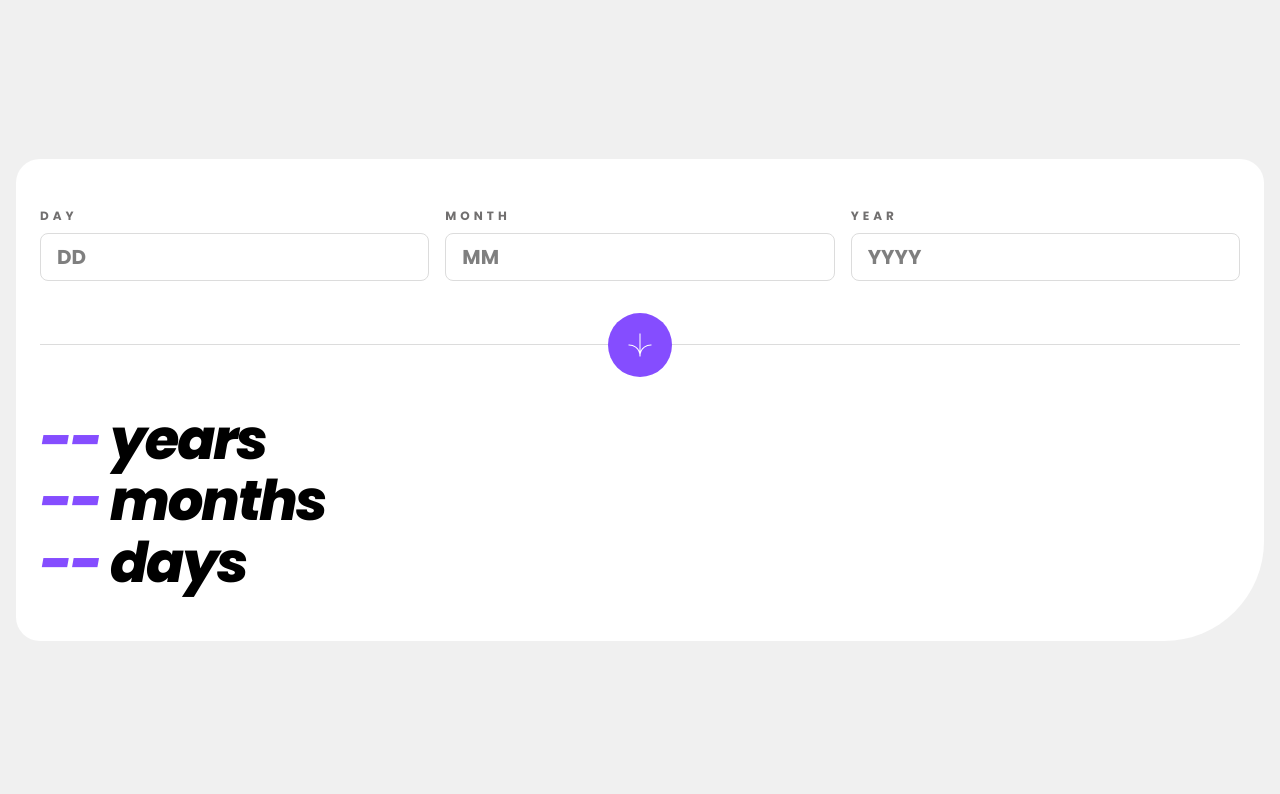
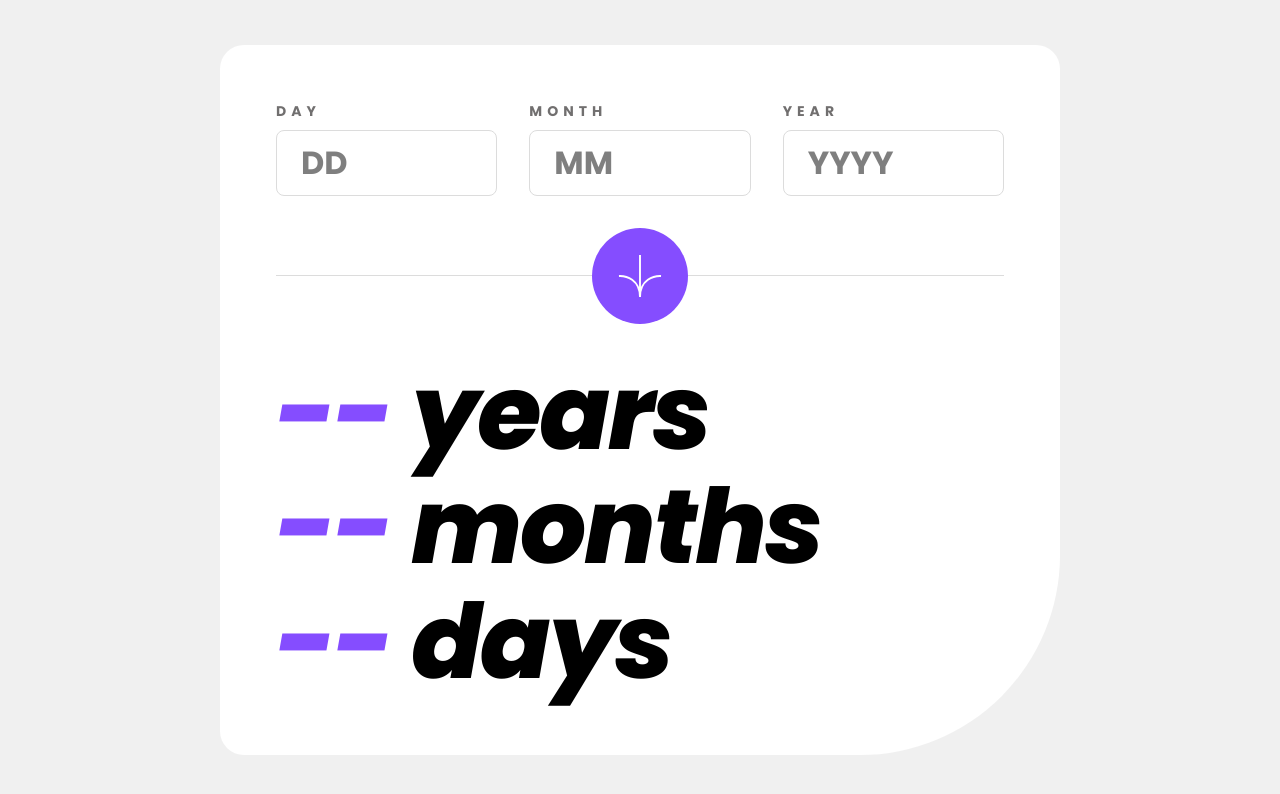
Before and after one commit to g-akca/age-calculator-app, a React (Vite) app: page / in a window 1280 px wide. Shown: the top 794 px of the page. Built offline with nearby package versions, Linux system fonts and the light colour scheme.

Commit message:
Add tablet responsive styles

```diff
--- a/src/App.jsx
+++ b/src/App.jsx
@@ -2,7 +2,7 @@ import MainSection from "./components/MainSection";
 
 function App() {
   return (
-    <div className="text-base leading-base min-h-screen bg-grey-100 px-4 py-6 flex justify-center items-center text-black">
+    <div className="text-base leading-base min-h-screen bg-grey-100 px-4 py-6 flex justify-center items-center text-black tablet:p-10">
       <MainSection />
     </div>
   )
--- a/src/components/DividerSection.jsx
+++ b/src/components/DividerSection.jsx
@@ -7,9 +7,12 @@ function DividerSection() {
 
       <button
         type="submit"
-        className="w-16 aspect-square rounded-full bg-purple-500 flex justify-center items-center cursor-pointer transition-all duration-300 hover:bg-black"
+        className="
+          w-16 aspect-square rounded-full bg-purple-500 flex justify-center items-center
+          cursor-pointer transition-all duration-300 hover:bg-black tablet:w-24
+        "
       >
-        <img src={arrowIcon} alt="Arrow icon" className="w-6 aspect-square" />
+        <img src={arrowIcon} alt="Arrow icon" className="w-6 aspect-square tablet:w-11" />
       </button>
 
       <div className="h-px bg-grey-200" aria-hidden />
--- a/src/components/InputDiv.jsx
+++ b/src/components/InputDiv.jsx
@@ -11,7 +11,10 @@ function InputDiv({
 
   return (
     <div className="flex flex-col gap-2">
-      <label htmlFor={label} className={`uppercase text-[12px] leading-base tracking-[4px] font-bold ${hasError ? "text-red-400" : "text-grey-500"}`}>
+      <label
+        htmlFor={label}
+        className={`uppercase text-[12px] leading-base tracking-[4px] font-bold tablet:text-[14px] tablet:tracking-[5px] ${hasError ? "text-red-400" : "text-grey-500"}`}
+      >
         {label}
       </label>
 
@@ -19,11 +22,11 @@ function InputDiv({
         id={label}
         placeholder={placeholder}
         {...register(label, validationRules)}
-        className={`border rounded-lg px-4 py-2 font-bold caret-purple-500 placeholder:text-black/50 focus:outline-none ${hasError ? "border-red-400" : "border-grey-200"}`}
+        className={`border rounded-lg px-4 py-2 font-bold caret-purple-500 placeholder:text-black/50 focus:outline-none tablet:px-6 tablet:text-[32px] tablet:leading-base ${hasError ? "border-red-400" : "border-grey-200"}`}
       />
 
-      {error && (!sharedDateError || showDateMessage) && (
-        <p className="text-red-400 text-[12px] leading-base italic">
+      {error && (
+        <p className="text-red-400 text-[12px] leading-base italic tablet:text-[14px]">
           {error.message}
         </p>
       )}
--- a/src/components/InputsSection.jsx
+++ b/src/components/InputsSection.jsx
@@ -29,7 +29,7 @@ function InputsSection({ register, errors, getValues }) {
   const isDateError = errors.day?.type === "validate" || errors.month?.type === "validate" || errors.year?.type === "validate";
 
   return (
-    <div className="grid grid-cols-3 gap-4">
+    <div className="grid grid-cols-3 gap-4 tablet:gap-8">
       <InputDiv
         label="day"
         placeholder="DD"
@@ -66,8 +66,7 @@ function InputsSection({ register, errors, getValues }) {
           max: {
             value: 12,
             message: "Must be a valid month"
-          },
-          validate: validateDate
+          }
         }}
       />
 
@@ -78,8 +77,7 @@ function InputsSection({ register, errors, getValues }) {
         error={errors.year}
         sharedDateError={isDateError}
         validationRules={{
-          required: "This field is required",
-          validate: validateDate
+          required: "This field is required"
         }}
       />
     </div>
--- a/src/components/MainSection.jsx
+++ b/src/components/MainSection.jsx
@@ -10,7 +10,7 @@ function MainSection() {
   });
 
   return (
-    <main className="bg-white px-6 py-12 rounded-3xl rounded-br-[100px] flex flex-col gap-8">
+    <main className="bg-white px-6 py-12 rounded-3xl rounded-br-[100px] flex flex-col gap-8 max-w-210 tablet:p-14 tablet:rounded-br-[200px]">
       <DateForm setResult={setResult} />
 
       <ResultsSection result={result} />
--- a/src/components/ResultsSection.jsx
+++ b/src/components/ResultsSection.jsx
@@ -1,6 +1,6 @@
 function ResultsSection({ result }) {
   return (
-    <div className="text-[56px] leading-[110%] tracking-[-2px] font-extrabold italic">
+    <div className="text-[56px] leading-[110%] tracking-[-2px] font-extrabold italic tablet:text-[104px]">
       <p><span className="text-purple-500">{result.years !== "" ? result.years : "--"}</span> years</p>
       <p><span className="text-purple-500">{result.months !== "" ? result.months : "--"}</span> months</p>
       <p><span className="text-purple-500">{result.days !== "" ? result.days : "--"}</span> days</p>
```
